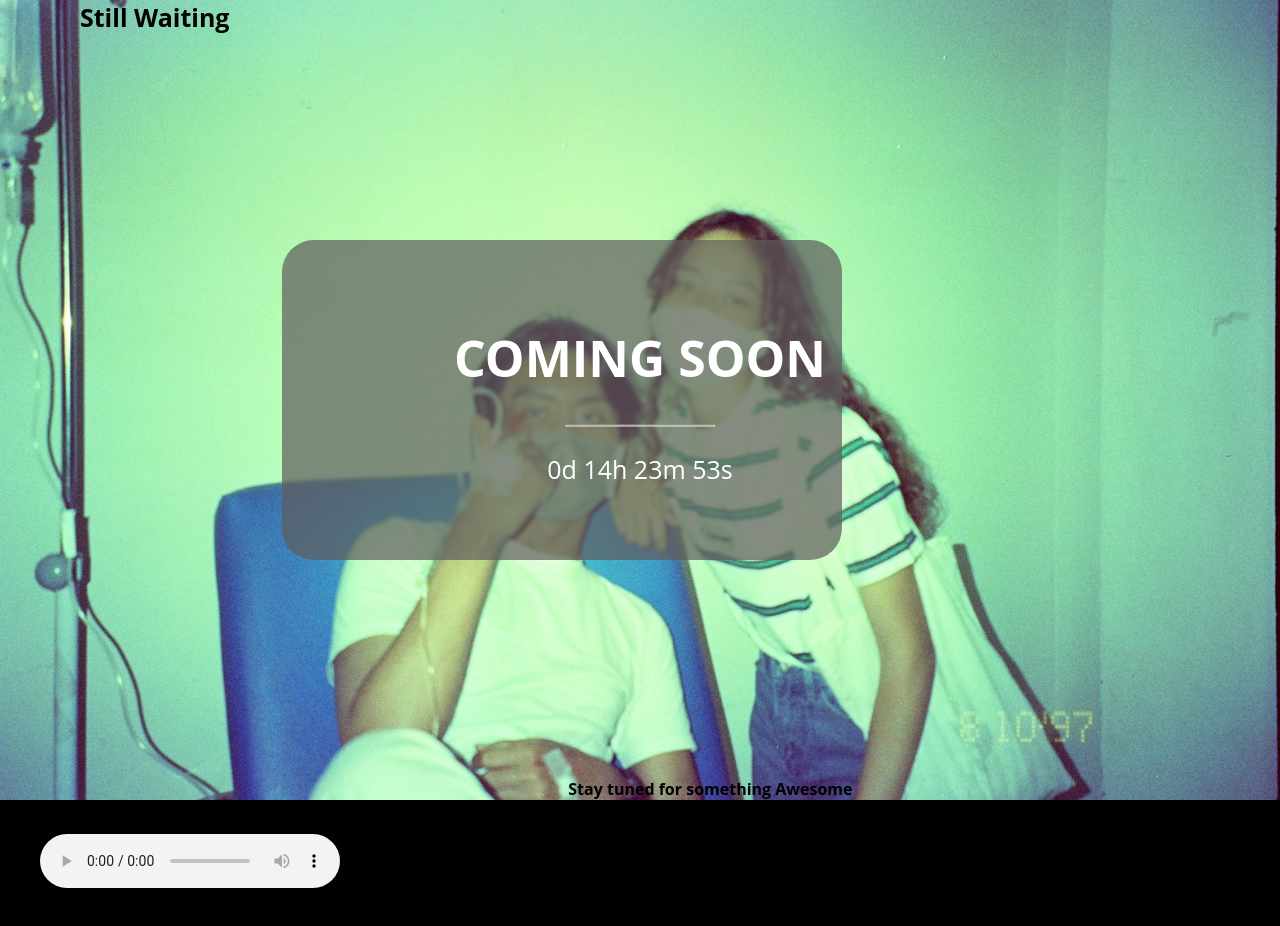
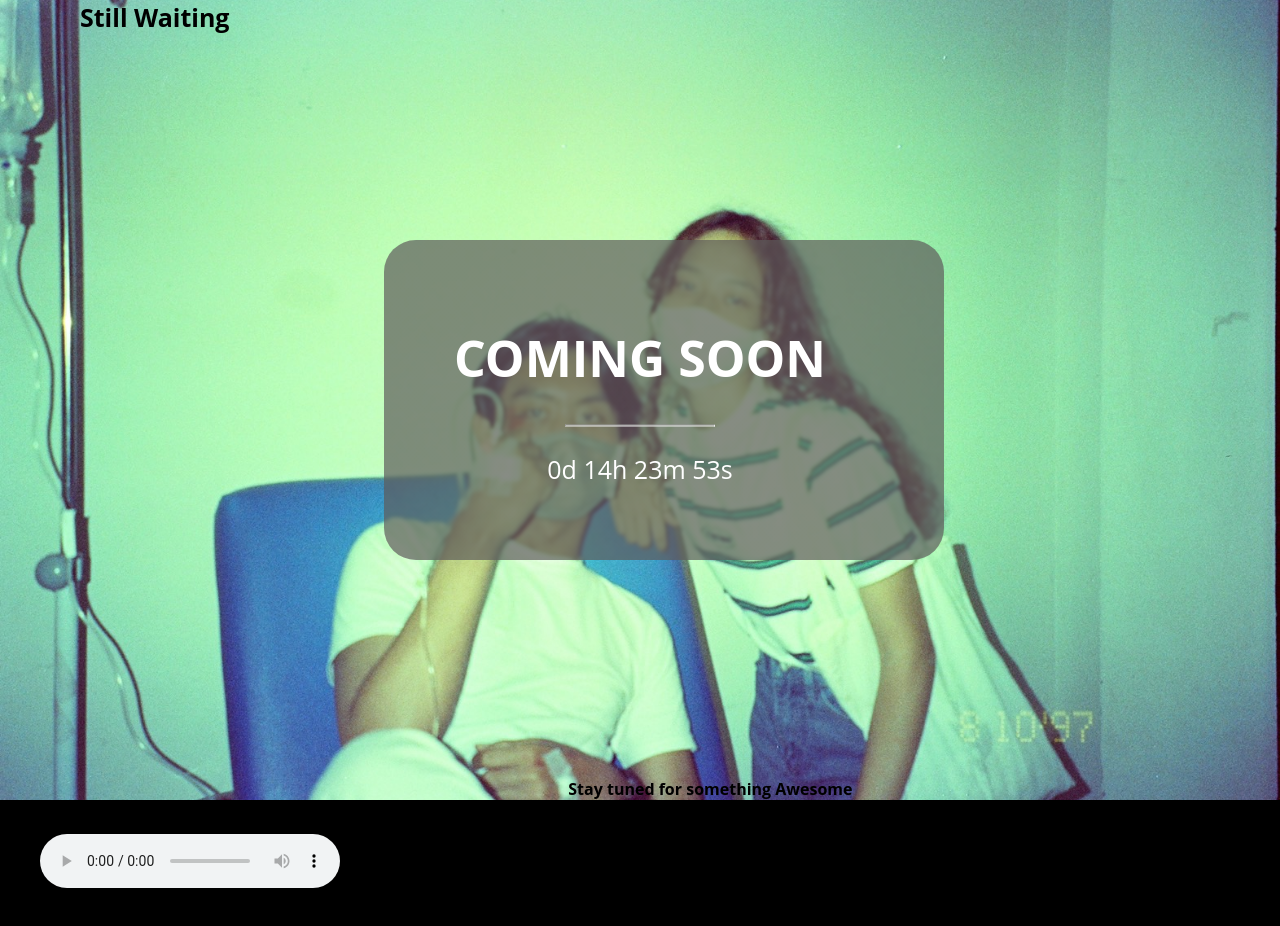
Before and after one commit to naufalnurzikri/NaufalNurzikri.github.io, a plain HTML site: page index.html in a window 1280 px wide. Drawn offline with Linux system fonts and the light colour scheme.

Commit message:
Update index.html

```diff
--- a/index.html
+++ b/index.html
@@ -54,7 +54,7 @@ body, html {
   border-radius: 2rem;
   z-index: 5;
   backdrop-filter: blur(0.1rem);
-  left: 22%;
+  left: 30%;
   top: 30%;
 }
 
```
